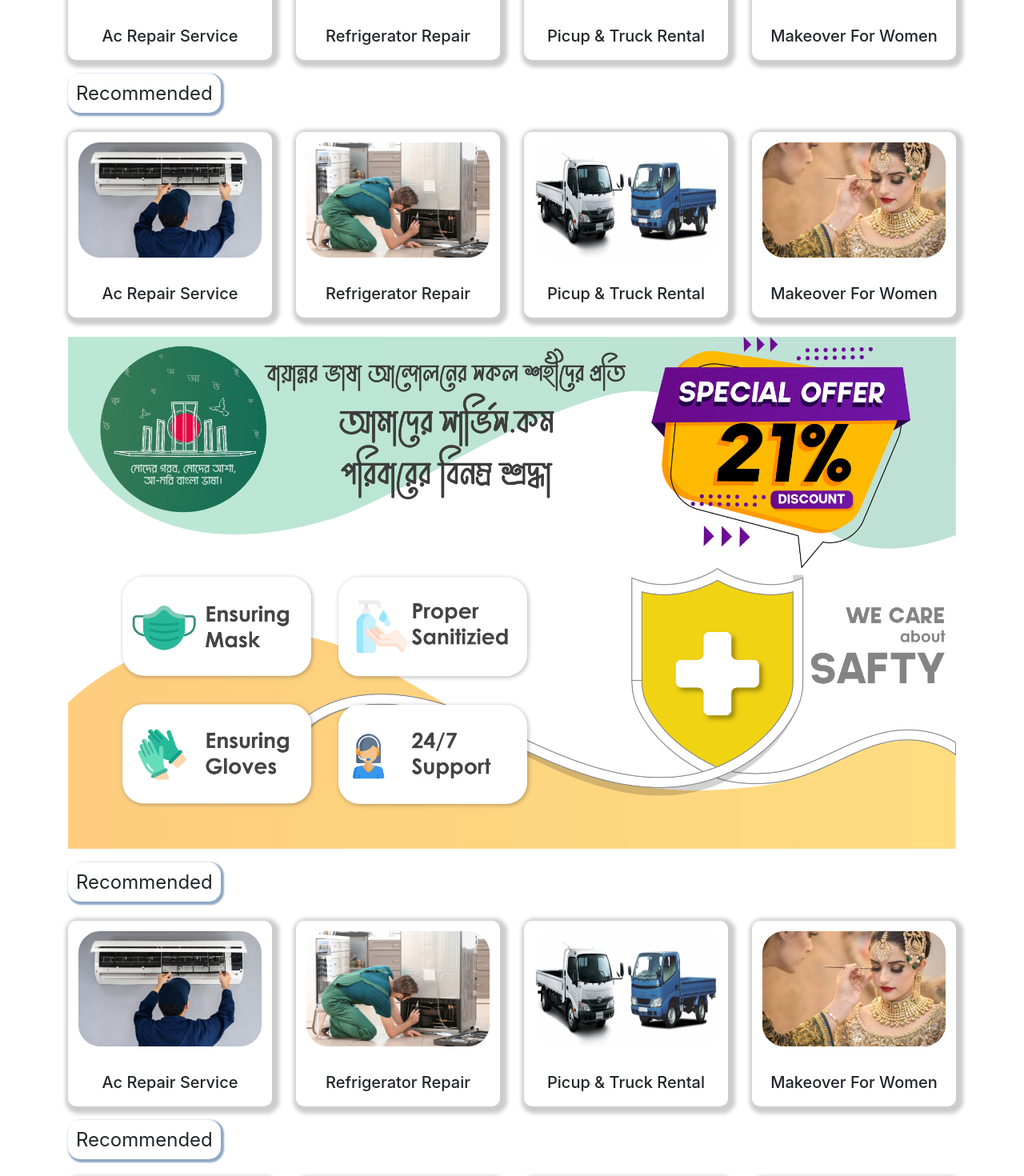
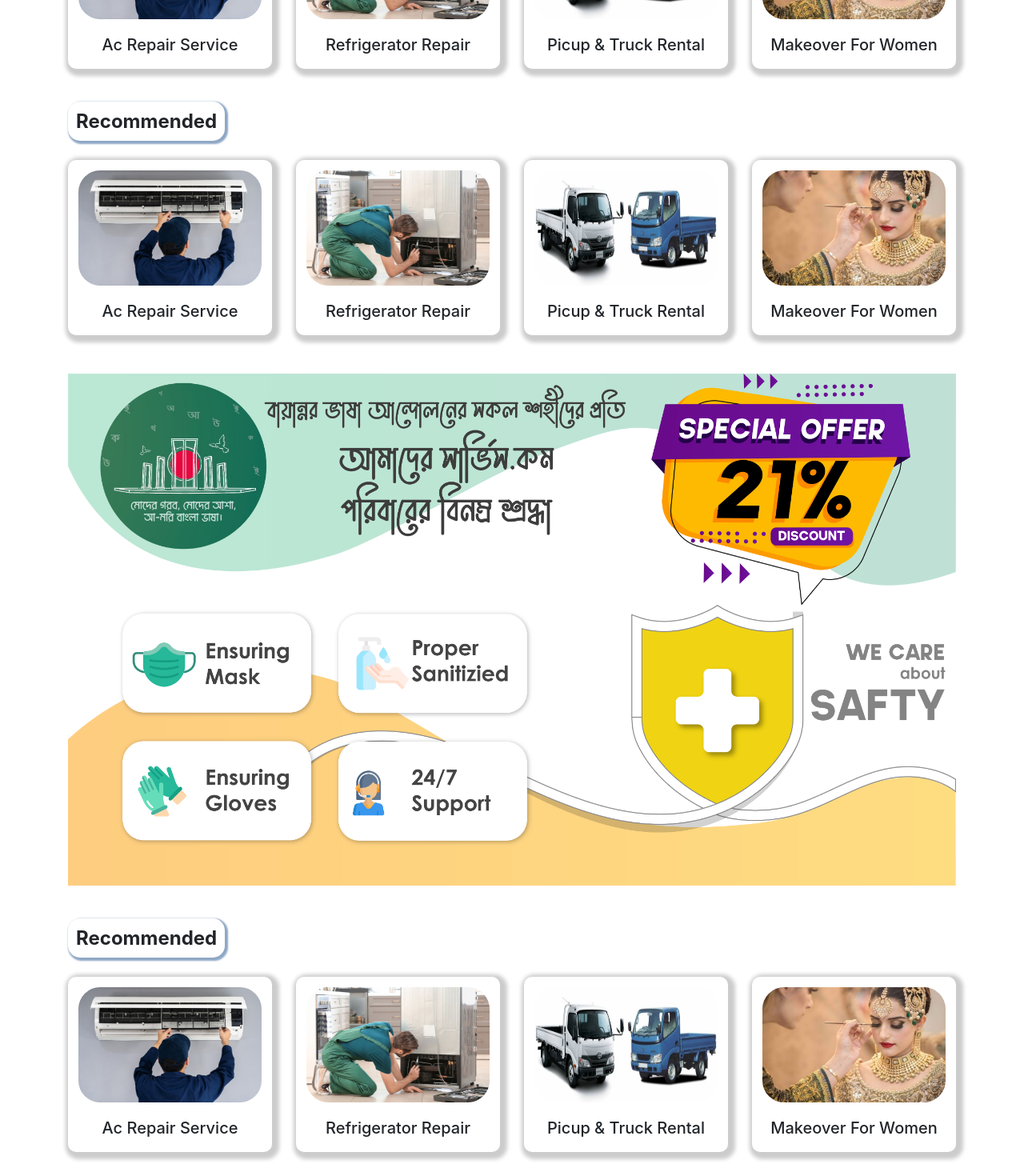
Before and after one commit to ayub6717/AmaderService, a React (Create React App) app: page / in a window 1280 px wide. Shown: the part 1000-2470 px from the top of the page at 80% size. Built offline with nearby package versions, Linux system fonts and the light colour scheme.

Commit message:
select option

```diff
--- a/src/App.js
+++ b/src/App.js
@@ -10,12 +10,12 @@ function App() {
   return (
     <div className="App">
       <SelectItem /> <br/>
-      <FindCategory /> <br/>
-      <Recommended /> <br/>
-      <Recommended /> <br/>
-      <AdvertisingArea /> <br/>
-      <Recommended /> <br/>
-      <Recommended /> <br/>
+      <FindCategory /> <br/> <br/>
+      <Recommended /> <br/> <br/>
+      <Recommended /> <br/> <br/>
+      <AdvertisingArea /> <br/> <br/>
+      <Recommended /> <br/> <br/>
+      <Recommended /> <br/> <br/>
       <MultiComponents />
     </div>
   );
--- a/src/Components/Recommended/Recommended.js
+++ b/src/Components/Recommended/Recommended.js
@@ -5,13 +5,13 @@ function Recommended() {
     return (
         <div>
             <div className="container">
-                <span className="rec-shadow1">Recommended</span>
+                <span className="rec-shadow1"> <b>Recommended</b> </span>
                 <div className="row" >
                     {Data.map((item) => (
                         <div className=" col-sm-3 " key={item.id} style={{paddingTop:"30px"}} >
                             <div className="rec-shadow">
                                 <img className="rec-img" src={item.image} alt="" />
-                                <h5 style={{paddingTop:"30px", textAlign:"center"}}>{item.name}</h5>
+                                <h5 style={{paddingTop:"17px", textAlign:"center"}}>{item.name}</h5>
                             </div>
                         </div>
                     ))}
--- a/src/Components/Select.css
+++ b/src/Components/Select.css
@@ -13,7 +13,7 @@
     -webkit-box-shadow: 3px 3px 5px 6px #ccc;  /* Safari 3-4, iOS 4.0.2 - 4.2, Android 2.3+ */
     -moz-box-shadow:    3px 3px 5px 6px #ccc;  /* Firefox 3.5 - 3.6 */
     box-shadow:         3px 3px 5px 6px #ccc;  /* Opera 10.5, IE 9, Firefox 4+, Chrome 6+, iOS 5 */
-    width: 90%;
+    /* width: 90%; */
     padding: 15px;
     background-color: rgb(255, 255, 255);
 }
```
